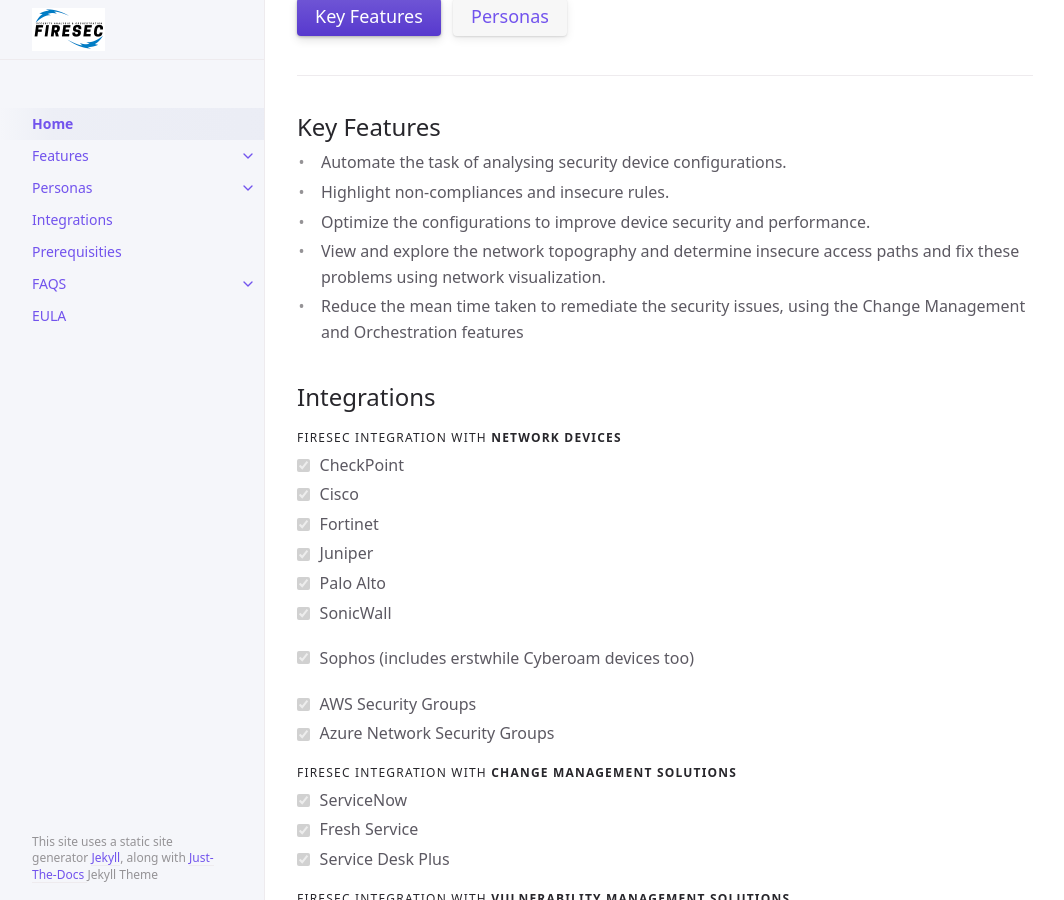
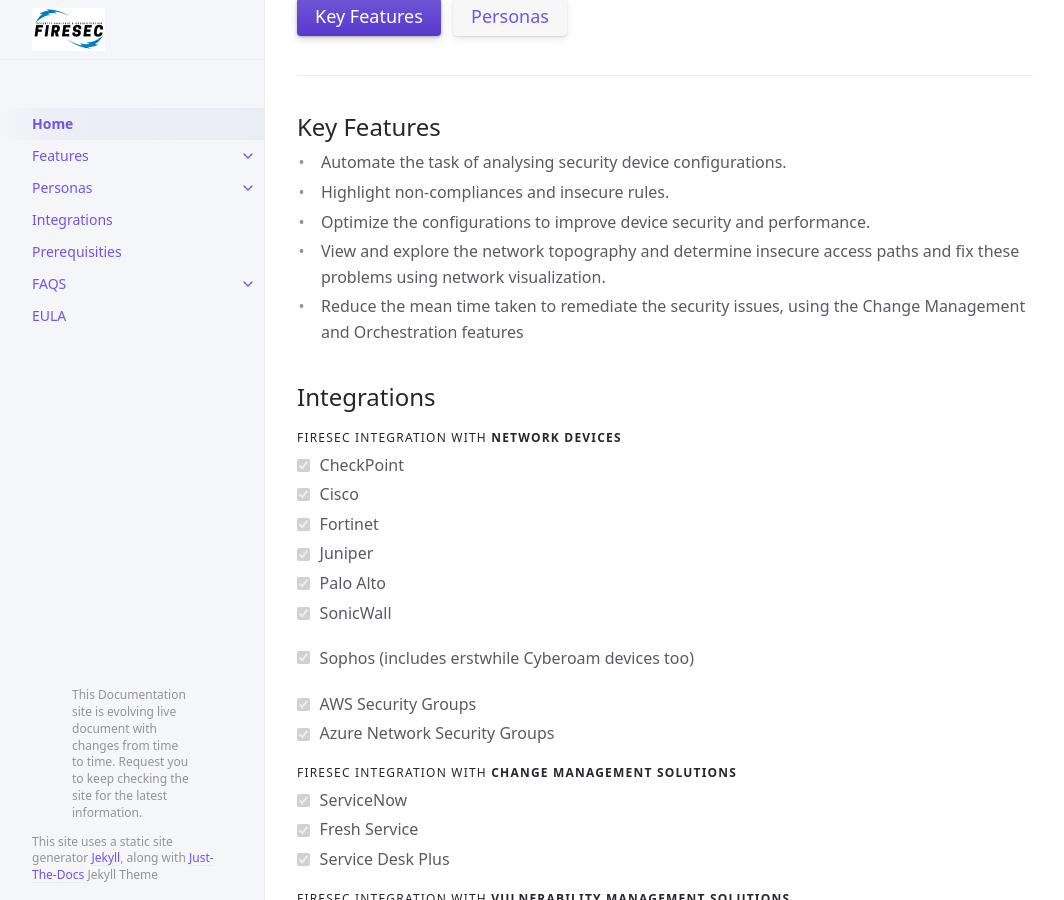
Before and after one commit to Network-Intelligence/Firesec, a Jekyll site: the page built from index.md, in a window 1280 px wide and 900 px high, scrolled down 429 px. Shown: the whole window, without its empty margins (107-1171 px from the left). Built offline with Jekyll 4.4.1, drawn with Linux system fonts in a browser that asks for light colours.

Commit message:
Update default.html
citation added to explicitly mention that the documentation site is an evolving live document

```diff
--- a/_layouts/default.html
+++ b/_layouts/default.html
@@ -66,6 +66,7 @@ layout: table_wrappers
       {% endif %}
     </nav>
     <footer class="site-footer">
+      <blockquote>This Documentation site is evolving live document with changes from time to time. Request you to keep checking the site for the latest information.</blockquote>
       This site uses a static site generator <a href="https://jekyllrb.com/">Jekyll</a>, along with <a href="https://github.com/pmarsceill/just-the-docs">Just-The-Docs </a> Jekyll Theme
     </footer>
   </div>
```
